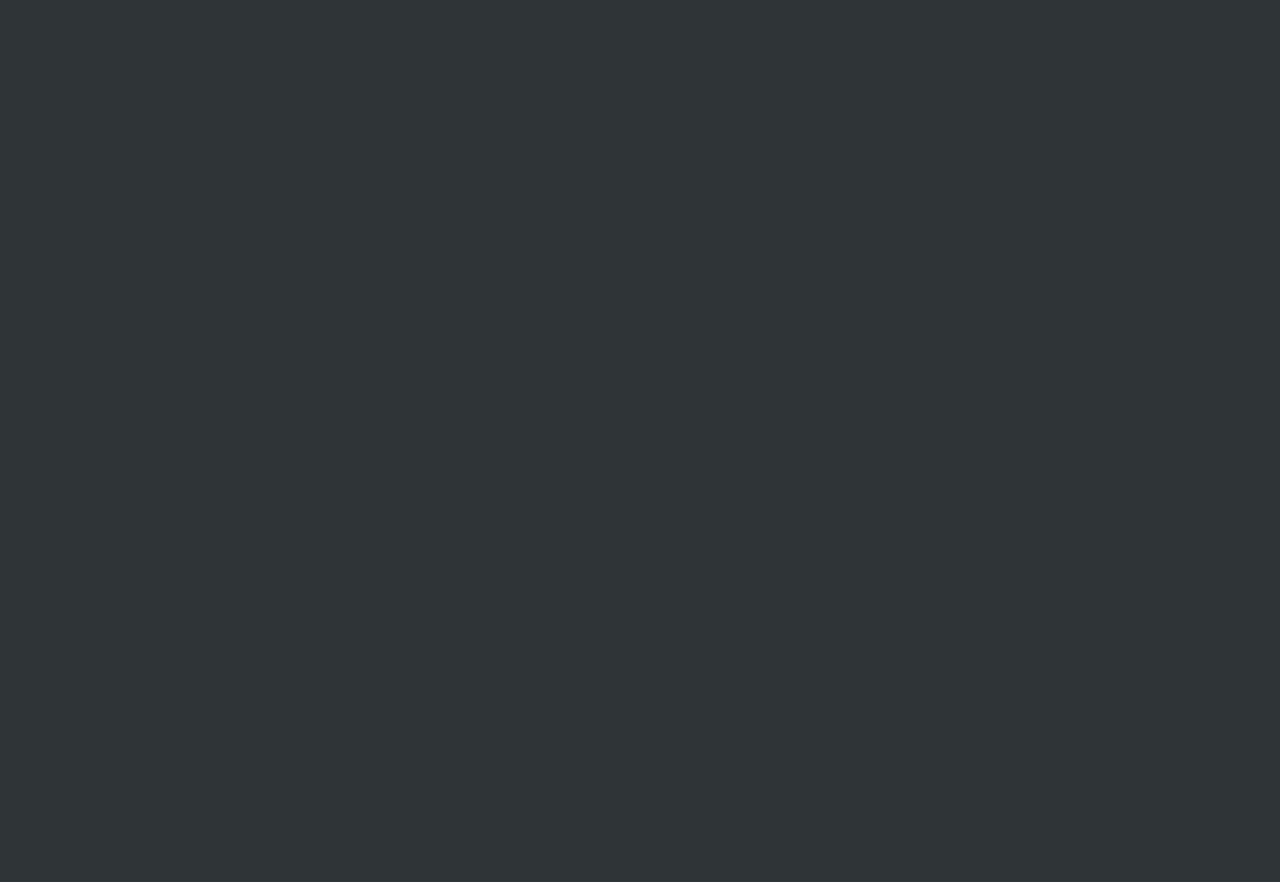
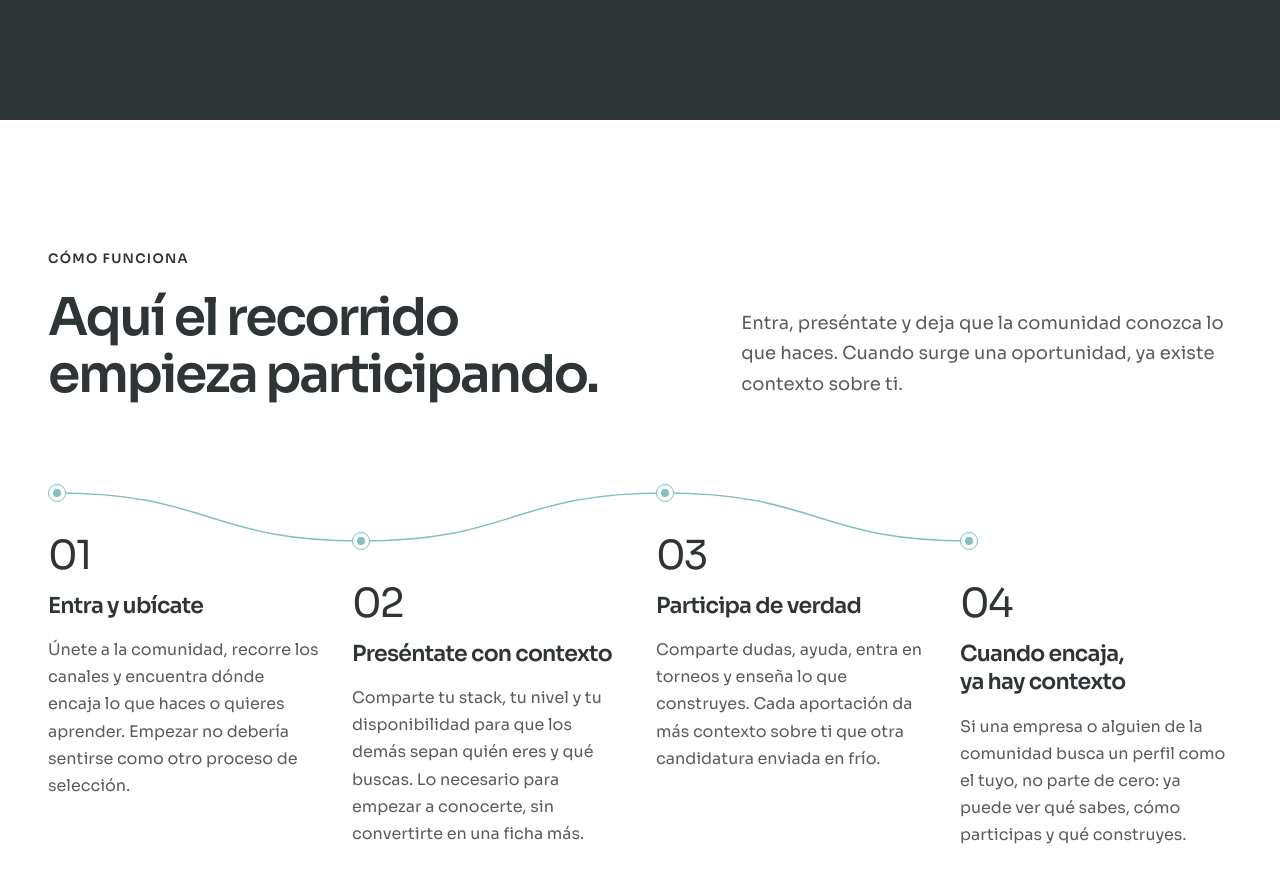
Before and after one commit to Blackpachamame/landing-techtojob, a Next.js app: page / in a window 1280 px wide. Shown: the part 680-1562 px from the top of the page. Before the commit the page ends 800 px from the top, so only its background shows below. Built offline with nearby package versions, Linux system fonts and the light colour scheme; no server answers.

Commit message:
feat: build how it works section

```diff
--- a/messages/es.json
+++ b/messages/es.json
@@ -29,7 +29,33 @@
       "companyDetail": "Empresa tech"
     }
   },
-  "HowItWorks": {},
+  "HowItWorks": {
+    "eyebrow": "Cómo funciona",
+    "title": "Aquí el recorrido empieza participando.",
+    "description": "Entra, preséntate y deja que la comunidad conozca lo que haces. Cuando surge una oportunidad, ya existe contexto sobre ti.",
+    "steps": [
+      {
+        "number": "01",
+        "title": "Entra y ubícate",
+        "description": "Únete a la comunidad, recorre los canales y encuentra dónde encaja lo que haces o quieres aprender. Empezar no debería sentirse como otro proceso de selección."
+      },
+      {
+        "number": "02",
+        "title": "Preséntate con contexto",
+        "description": "Comparte tu stack, tu nivel y tu disponibilidad para que los demás sepan quién eres y qué buscas. Lo necesario para empezar a conocerte, sin convertirte en una ficha más."
+      },
+      {
+        "number": "03",
+        "title": "Participa de verdad",
+        "description": "Comparte dudas, ayuda, entra en torneos y enseña lo que construyes. Cada aportación da más contexto sobre ti que otra candidatura enviada en frío."
+      },
+      {
+        "number": "04",
+        "title": "Cuando encaja, ya hay contexto",
+        "description": "Si una empresa o alguien de la comunidad busca un perfil como el tuyo, no parte de cero: ya puede ver qué sabes, cómo participas y qué construyes."
+      }
+    ]
+  },
   "Talent": {},
   "Companies": {},
   "Tournaments": {},
--- a/src/app/page.tsx
+++ b/src/app/page.tsx
@@ -1,5 +1,6 @@
 import Header from "@/components/layout/Header";
 import Hero from "@/components/sections/Hero";
+import HowItWorks from "@/components/sections/HowItWorks";
 
 export default function HomePage() {
   return (
@@ -7,6 +8,7 @@ export default function HomePage() {
       <Header />
       <main>
         <Hero />
+        <HowItWorks />
       </main>
     </>
   );
--- /dev/null
+++ b/src/components/sections/HowItWorks.module.css
@@ -0,0 +1,130 @@
+.journey {
+  display: grid;
+  gap: 48px;
+  list-style: none;
+  margin: 0;
+  padding: 0;
+}
+
+.step {
+  position: relative;
+  min-width: 0;
+  padding-left: 40px;
+}
+
+.node {
+  position: absolute;
+  top: 10px;
+  left: 0;
+  width: 18px;
+  height: 18px;
+  border: 1px solid var(--color-brand-mint);
+  border-radius: 50%;
+  background: var(--color-brand-white);
+}
+
+.node::after {
+  position: absolute;
+  inset: 4px;
+  border-radius: 50%;
+  background: var(--color-brand-mint);
+  content: "";
+}
+
+.rail {
+  position: absolute;
+  top: 19px;
+  bottom: -67px;
+  left: 8px;
+  width: 1px;
+  background: var(--color-brand-mint);
+}
+
+.connector {
+  display: none;
+}
+
+.number {
+  display: block;
+  font-size: 36px;
+  font-weight: 400;
+  line-height: 1;
+  letter-spacing: -0.05em;
+}
+
+.title {
+  margin-top: 16px;
+  font-size: 22px;
+  font-weight: 600;
+  line-height: 1.3;
+  letter-spacing: -0.035em;
+  text-wrap: balance;
+}
+
+.description {
+  margin-top: 12px;
+  color: color-mix(in srgb, var(--color-brand-dark) 80%, var(--color-brand-white));
+  font-size: 16px;
+  line-height: 1.7;
+}
+
+@media (min-width: 768px) and (max-width: 1279px) {
+  .step {
+    display: grid;
+    grid-template-columns: 48px minmax(0, 0.9fr) minmax(0, 1.2fr);
+    align-items: start;
+    column-gap: 24px;
+  }
+
+  .title,
+  .description {
+    margin-top: 0;
+  }
+}
+
+@media (min-width: 1280px) {
+  .journey {
+    grid-template-columns: repeat(4, minmax(0, 1fr));
+    gap: 32px;
+  }
+
+  .step {
+    padding-top: 52px;
+    padding-left: 0;
+  }
+
+  .step:nth-child(even) {
+    padding-top: 100px;
+  }
+
+  .node {
+    top: 0;
+  }
+
+  .step:nth-child(even) .node {
+    top: 48px;
+  }
+
+  .rail {
+    display: none;
+  }
+
+  .connector {
+    position: absolute;
+    top: 9px;
+    left: 9px;
+    display: block;
+    width: calc(100% + 32px);
+    height: 48px;
+    overflow: visible;
+    color: var(--color-brand-mint);
+  }
+
+  .number {
+    font-size: 40px;
+  }
+
+  .description {
+    margin-top: 16px;
+  }
+}
--- /dev/null
+++ b/src/components/sections/HowItWorks.tsx
@@ -0,0 +1,69 @@
+import messages from "../../../messages/es.json";
+import styles from "./HowItWorks.module.css";
+
+export default function HowItWorks() {
+  const content = messages.HowItWorks;
+
+  return (
+    <section
+      id="how-it-works"
+      aria-labelledby="how-it-works-title"
+      className="bg-brand-white py-20 text-brand-dark md:py-24 lg:py-30 xl:py-32"
+    >
+      <div className="page-container">
+        <div className="grid gap-6 lg:grid-cols-[1.25fr_1fr] lg:items-end lg:gap-20">
+          <div>
+            <p className="mb-5 text-[13px] leading-relaxed font-semibold tracking-[0.1em] uppercase">
+              {content.eyebrow}
+            </p>
+            <h2
+              id="how-it-works-title"
+              className="max-w-160 text-4xl leading-[1.1] font-semibold tracking-[-0.045em] text-balance md:text-5xl xl:text-[52px]"
+            >
+              {content.title}
+            </h2>
+          </div>
+          <p className="max-w-145 text-base leading-[1.7] text-brand-dark/80 md:text-lg lg:pb-1">
+            {content.description}
+          </p>
+        </div>
+
+        <div className="mt-14 md:mt-18 xl:mt-20">
+          <ol className={styles.journey}>
+            {content.steps.map((step, index) => (
+              <li key={step.number} className={styles.step}>
+                {index < content.steps.length - 1 && (
+                  <>
+                    <span aria-hidden="true" className={styles.rail} />
+                    <svg
+                      aria-hidden="true"
+                      className={styles.connector}
+                      viewBox="0 0 100 48"
+                      preserveAspectRatio="none"
+                      fill="none"
+                    >
+                      <path
+                        d={
+                          index % 2 === 0
+                            ? "M0 0 C50 0 50 48 100 48"
+                            : "M0 48 C50 48 50 0 100 0"
+                        }
+                        stroke="currentColor"
+                        strokeWidth="1.5"
+                        vectorEffect="non-scaling-stroke"
+                      />
+                    </svg>
+                  </>
+                )}
+                <span aria-hidden="true" className={styles.node} />
+                <span className={styles.number}>{step.number}</span>
+                <h3 className={styles.title}>{step.title}</h3>
+                <p className={styles.description}>{step.description}</p>
+              </li>
+            ))}
+          </ol>
+        </div>
+      </div>
+    </section>
+  );
+}
```
